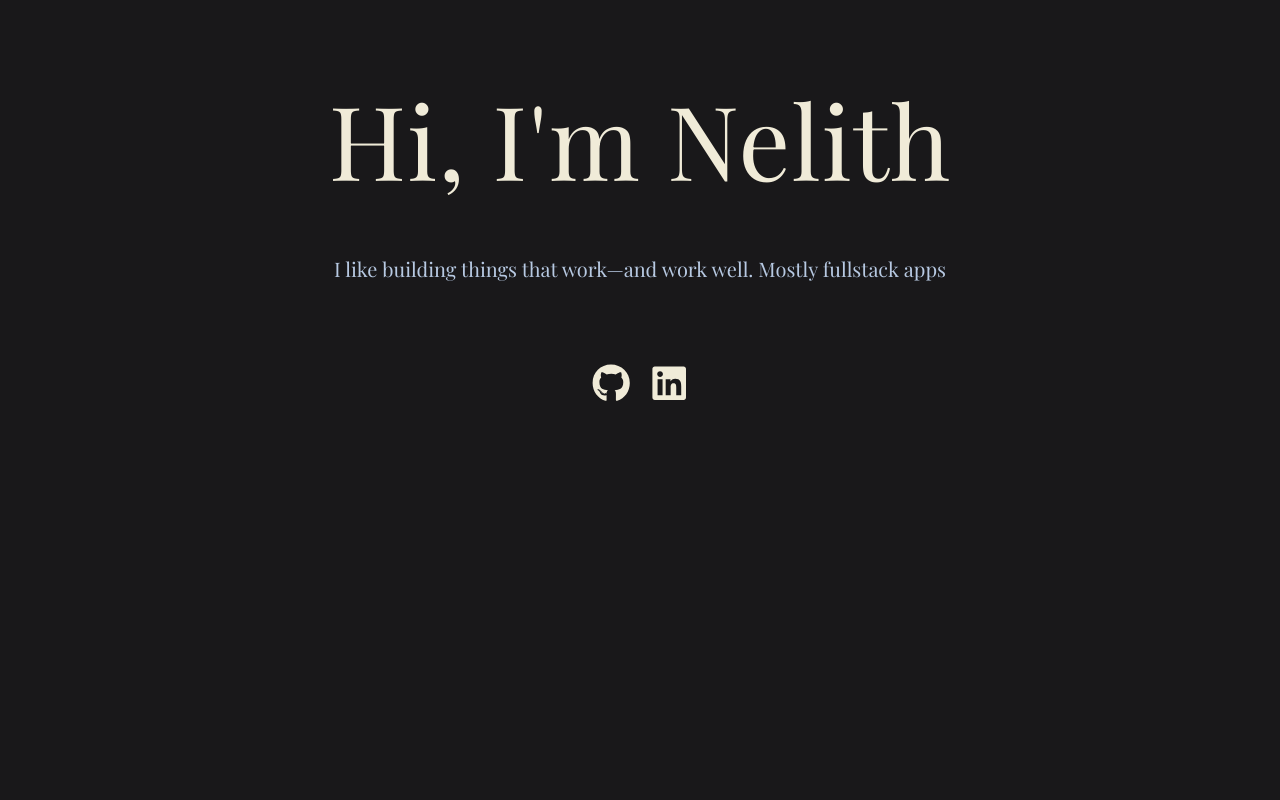
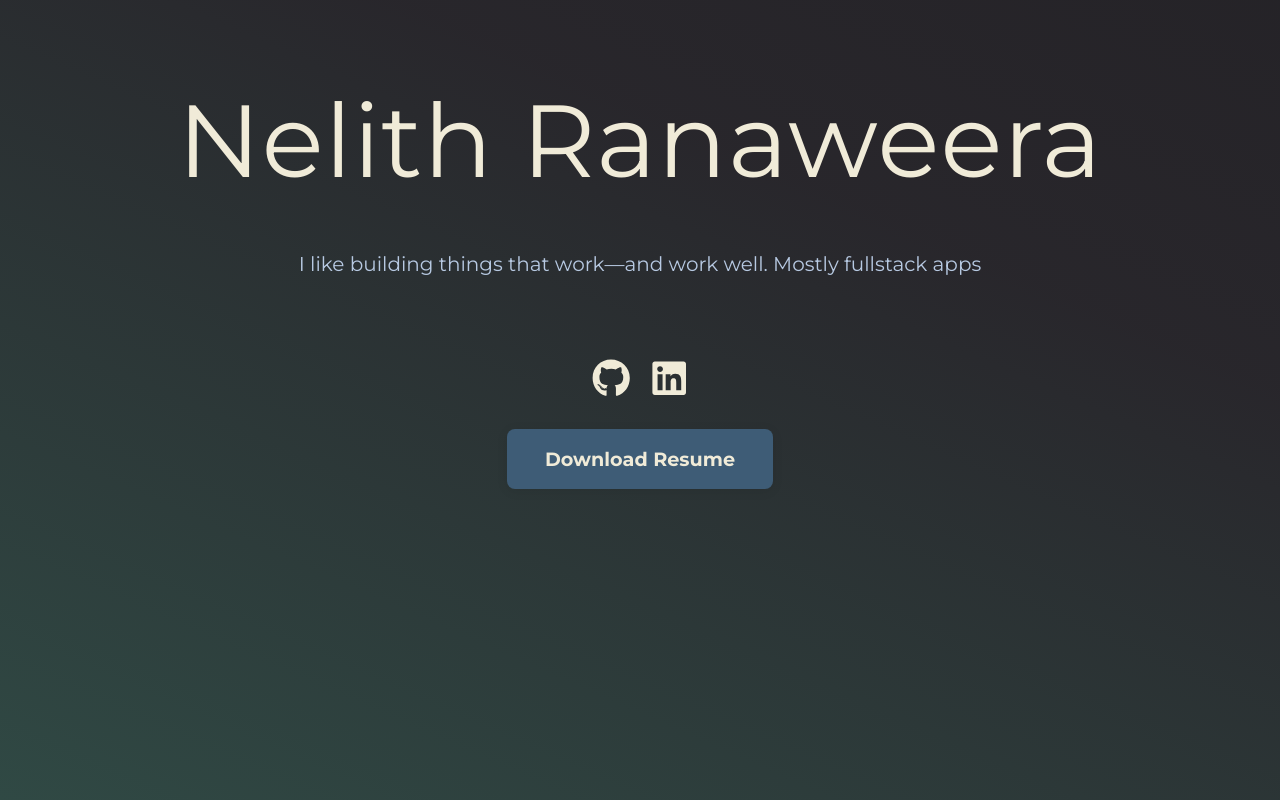
Before and after one commit to lee-ranaweer/portfolio, a React (Vite) app: page / in a window 1280 px wide. Shown: the top 800 px of the page. Built offline with nearby package versions, Linux system fonts and the light colour scheme.

Commit message:
Added resume download

```diff
--- a/index.html
+++ b/index.html
@@ -2,6 +2,8 @@
 <html lang="en">
   <head>
     <link href="https://fonts.googleapis.com/css2?family=Playfair+Display&display=swap" rel="stylesheet">
+    <link href="https://fonts.googleapis.com/css2?family=Inter:wght@400;600;800&display=swap" rel="stylesheet">
+
     <meta charset="UTF-8" />
     <link rel="icon" type="image/svg+xml" href="/vite.svg" />
     <meta name="viewport" content="width=device-width, initial-scale=1.0" />
--- a/src/Components/Hero.jsx
+++ b/src/Components/Hero.jsx
@@ -1,8 +1,9 @@
 import { useRef, useEffect } from "react";
 import gsap from "gsap";
 import Links from "./Links";
+import Resume from "./Resume";
 
-const name = "Hi, I'm Nelith";
+const name = "Nelith Ranaweera";
 const subtitle = "I like building things that work—and work well. Mostly fullstack apps";
 
 const Hero = () => {
@@ -51,13 +52,6 @@ const Hero = () => {
     <section className="hero" style={{ textAlign: "center" }}>
       <h1
         ref={h1Ref}
-        style={{
-          display: "inline-block",
-          fontWeight: 700,
-          letterSpacing: "0.01em",
-          marginBottom: "0.5em",
-          color: "#F0EBD8"
-        }}
       >
         {name}
       </h1>
@@ -72,7 +66,8 @@ const Hero = () => {
       >
         {subtitle}
       </p>
-      <Links /> {/* Add Links here */}
+      <Links />
+      <Resume />
     </section>
   );
 };
--- /dev/null
+++ b/src/Components/Resume.jsx
@@ -0,0 +1,18 @@
+const Resume = () => {
+    return (
+  <div className="resume-download">
+    <a
+      href="/Nelith_Ranaweera_Resume.pdf"
+      download
+      target="_blank"
+      rel="noopener noreferrer"
+      className="resume-btn"
+      aria-label="Download Resume"
+    >
+      Download Resume
+    </a>
+  </div>
+    );
+};
+
+export default Resume;
--- a/src/index.css
+++ b/src/index.css
@@ -1,5 +1,7 @@
+@import url('https://fonts.googleapis.com/css2?family=Montserrat:wght@100;400;500;700&display=swap');
+
 :root {
-  font-family: 'Playfair Display', serif;
+  font-family: 'Montserrat', sans-serif;
   line-height: 1.5;
 
   font-synthesis: none;
@@ -39,16 +41,19 @@ body {
 }
 
 h1 {
+  text-align: center;
   font-size: 7em;
   line-height: 1.1;
+  margin-bottom: 2rem;
+  font-weight: 400;
 }
+
 
 button {
   border-radius: 8px;
   border: 1px solid transparent;
   padding: 0.6em 1.2em;
   font-size: 1em;
-  font-weight: 500;
   font-family: inherit;
   background-color: #1a1a1a;
   cursor: pointer;
@@ -98,14 +103,14 @@ button:focus-visible {
 
 .hero h1 {
   font-size: 8vw;
-  line-height: 1.05;
+line-height: 1.1;
+
   margin-bottom: 0.5em;
-  font-weight: 700;
 }
 
-.experience h1 {
+ h1 {
   text-align: center;
-  font-size: 3rem;
+  font-size: 4vw;
   margin-bottom: 2rem;
 }
 
@@ -124,7 +129,7 @@ button:focus-visible {
   left: 50%;
   top: 0;
   bottom: 0;
-  width: 4px;
+  width: 6px;
   background-color: #748cab;
   transform: translateX(-50%);
   z-index: 0;
@@ -191,7 +196,7 @@ button:focus-visible {
 }
 
 .animated-bg {
-  position:
+  position: fixed; /* Use fixed instead of absolute */
   top: 0;
   left: 0;
   width: 100%;
@@ -224,3 +229,29 @@ button:focus-visible {
   50% { background-position: 100% 50%; }
   100% { background-position: 0% 50%; }
 }
+
+.resume-download {
+  margin-top: 2em;
+  display: flex;
+  justify-content: center;
+}
+
+.resume-btn {
+  display: inline-block;
+  padding: 0.8em 2em;
+  font-size: 1.2rem;
+  font-weight: 600;
+  color: #f0ebd8;
+  background: #3e5c76;
+  border: none;
+  border-radius: 8px;
+  text-decoration: none;
+  transition: background 0.2s, color 0.2s;
+  box-shadow: 0 2px 12px 0 rgba(0,0,0,0.08);
+}
+
+.resume-btn:hover,
+.resume-btn:focus {
+  background: #748cab;
+  color: #19181a;
+}
```
Also changed, not shown: 1 other file (tests, documents, lock files or other folders).
